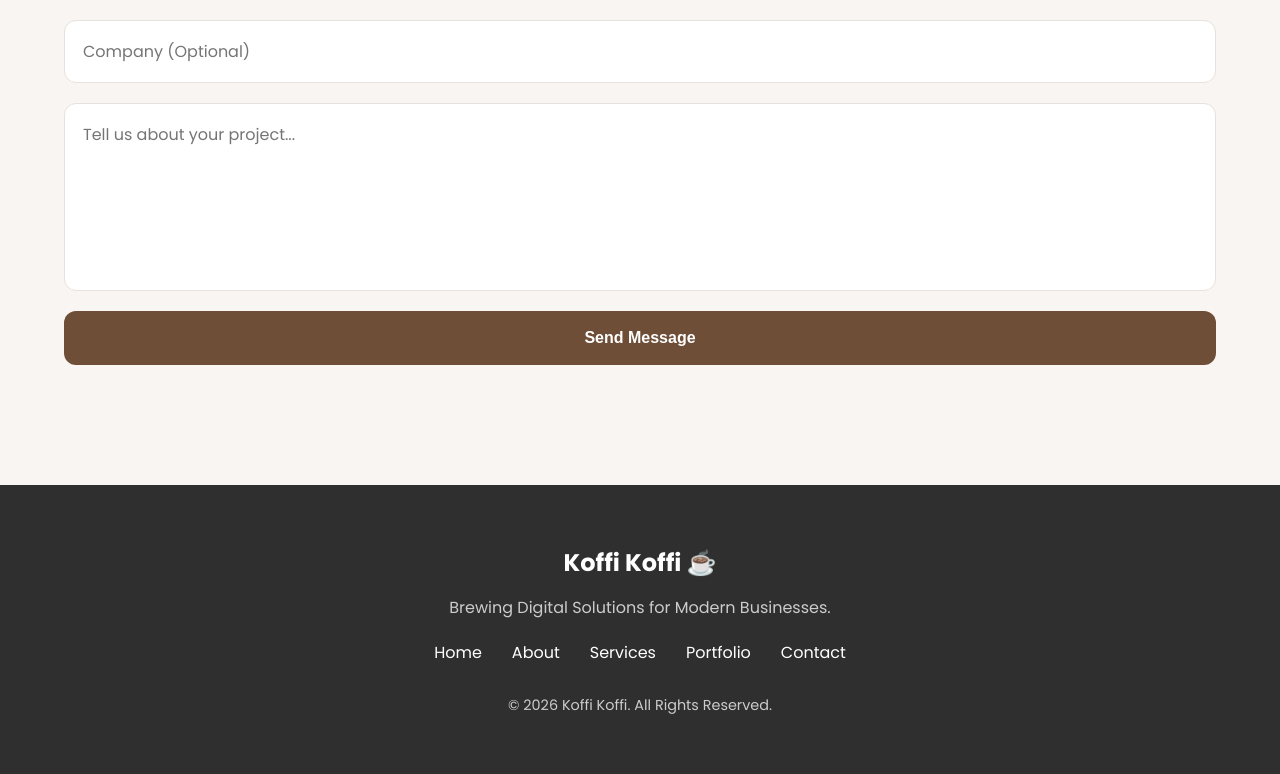
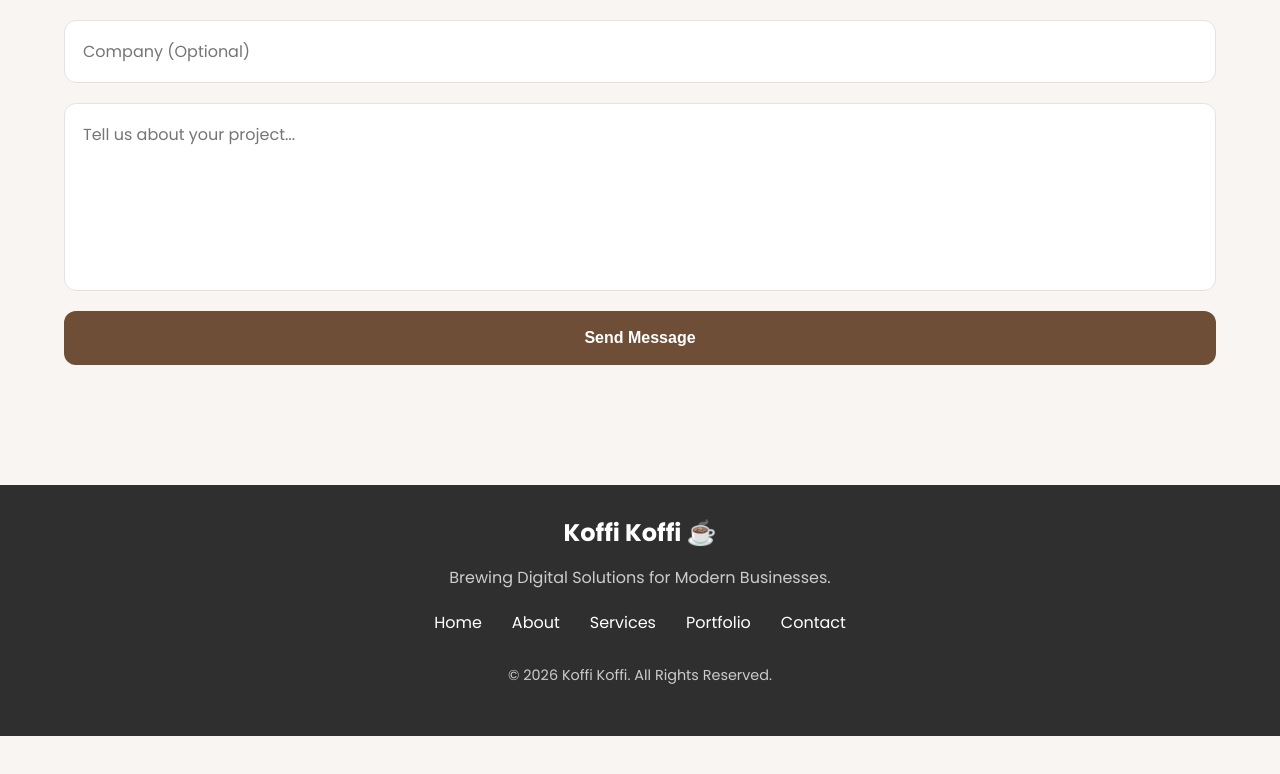
Before and after one commit to Estrio/koffi-koffi_portfolio, a React (Vite) app: page / in a window 1280 px wide. Shown: the part 5877-6651 px from the top of the page. After the commit the page ends 6613 px from the top, so only its background shows below. Built offline with nearby package versions, Linux system fonts and the light colour scheme.

Commit message:
footer fix padding

```diff
--- a/src/sections/Footer.css
+++ b/src/sections/Footer.css
@@ -2,7 +2,7 @@
     background: #2F2F2F;
     color: white;
     text-align: center;
-    padding:60px 20px;
+    padding:30px;
 }
 
 .footer h2{
```
